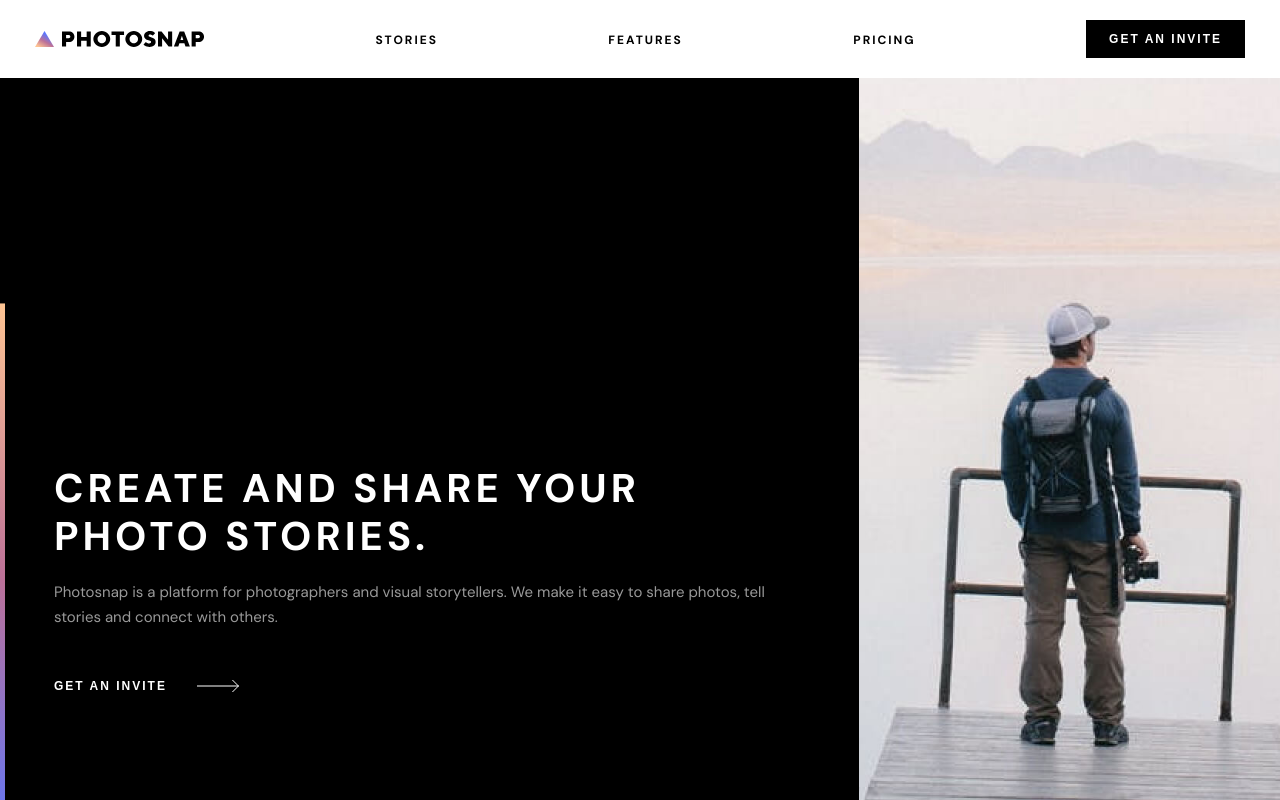
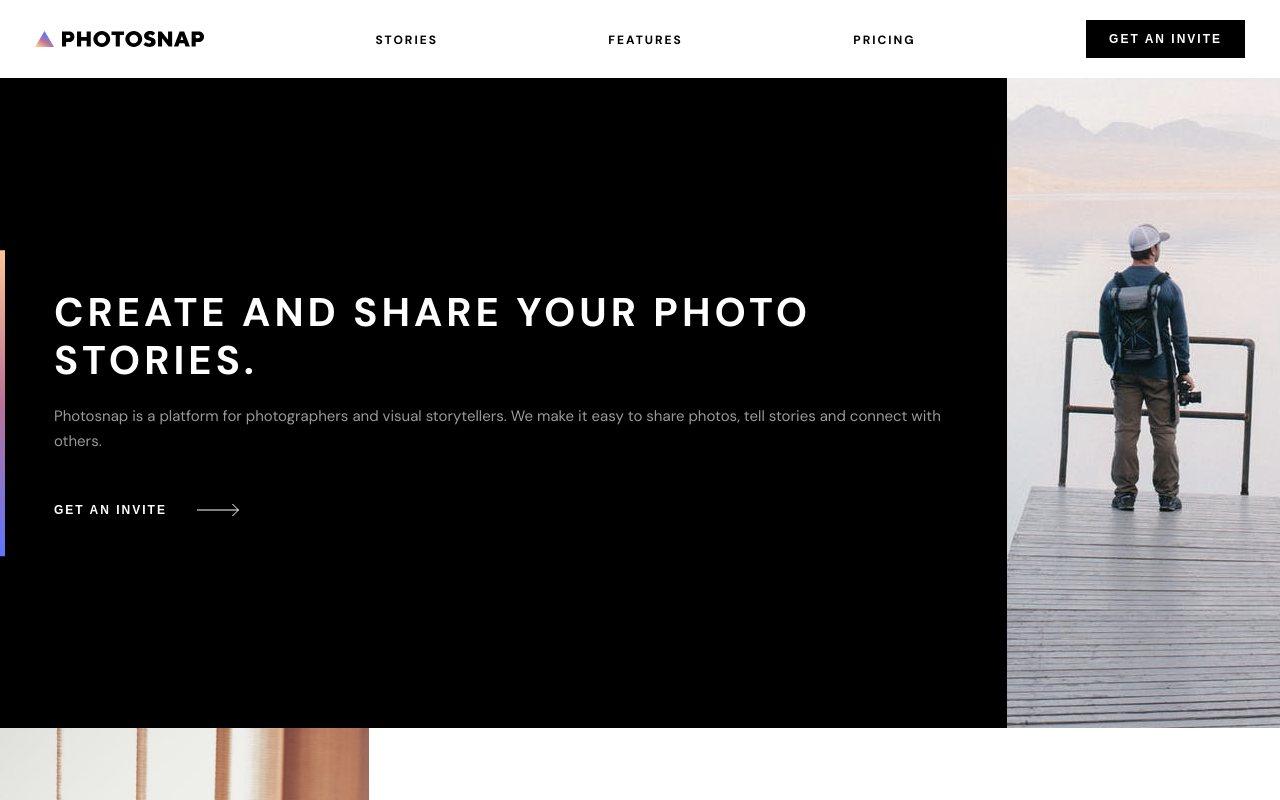
Before and after one commit to ding-09/photosnap, a React (Create React App) app: page / in a window 1280 px wide. Shown: the top 800 px of the page. Built offline with nearby package versions, Linux system fonts and the light colour scheme; the HTML template or start-up script is replaced by a standard one.

Commit message:
added responsive styles to sub details

```diff
--- a/src/components/Hero.styled.js
+++ b/src/components/Hero.styled.js
@@ -30,6 +30,7 @@ export const StyledHero = styled.section`
       display: flex;
       flex-direction: column;
       justify-content: center;
+      flex: 70%;
       padding: 0 5.4rem;
       h1 {
         font-size: 4rem;
--- a/src/components/Home/HomeContent.js
+++ b/src/components/Home/HomeContent.js
@@ -1,6 +1,6 @@
 // HERO IMGS
 import heroMobileImg from '../../assets/home/mobile/create-and-share.jpg';
-import heroTabletImg from '../../assets/home/tablet/create-and-share.jpg';
+import heroTabletImg from '../../assets/home/tablet/create-and-share.png';
 import heroDesktopImg from '../../assets/home/desktop/create-and-share.jpg';
 
 // SUB DETAILS IMGS
--- a/src/components/Home/index.styled.js
+++ b/src/components/Home/index.styled.js
@@ -19,19 +19,40 @@ export const StyledHome = styled.section`
     }
   }
 
-
-
   /* MEDIA QUERIES */
   @media (min-width: 768px) {
-    .main-content > section.sub-details {
-      display: flex;
-      flex-direction: row;
-      &:last-child {
-        figure {
-          order: 2;
+    .main-content {
+      section:first-child {
+        min-height: 65rem;
+      }
+      section.sub-details {
+        display: flex;
+        flex-direction: row;
+        min-height: 60rem;
+        &:last-child {
+          .text-details h2 {
+            margin-right: 20%;
+          }
+          figure {
+            order: 2;
+          }
+        }
+        .text-details {
+          display: flex;
+          flex-direction: column;
+          justify-content: center;
+          padding: 0 5.4rem;
+          h2 {
+            font-size: 4rem;
+            line-height: 4.8rem;
+            letter-spacing: 0.4rem;
+            margin-right: 30%;
+          }
+          p {
+            margin: 2rem 0 4.8rem;
+          }
         }
       }
     }
   }
-
 `;
--- a/src/styles/GlobalStyle.js
+++ b/src/styles/GlobalStyle.js
@@ -52,7 +52,8 @@ const GlobalStyle = createGlobalStyle`
     img {
         display: block;
         max-width: 100%;
-        max-height: 100%;
+        height: 100%;
+        object-fit: cover;
     }
     .light-text {
         opacity: 0.6;
@@ -94,7 +95,7 @@ const GlobalStyle = createGlobalStyle`
             top: 50%;
             transform: translateY(-50%);
             width: 0.5rem;
-            min-height: 55%;
+            min-height: 47%;
         }
     }
     .features {
```
Also changed, not shown: src/assets/home/tablet/create-and-share.png (added), 1 other file (tests, documents, lock files or other folders).
